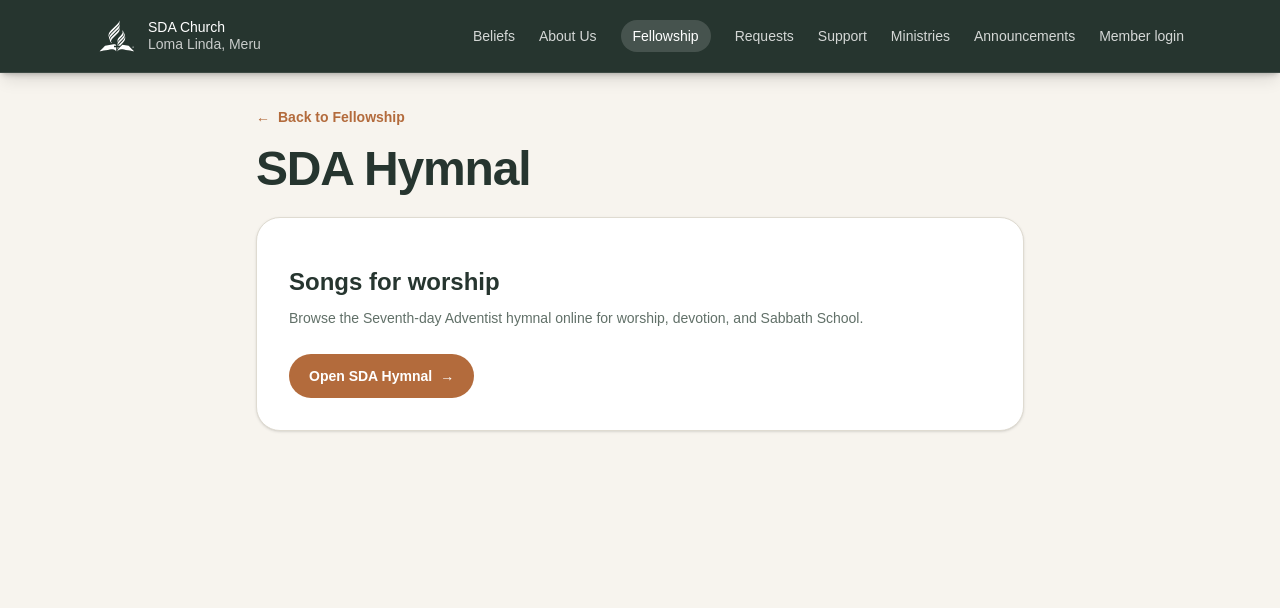
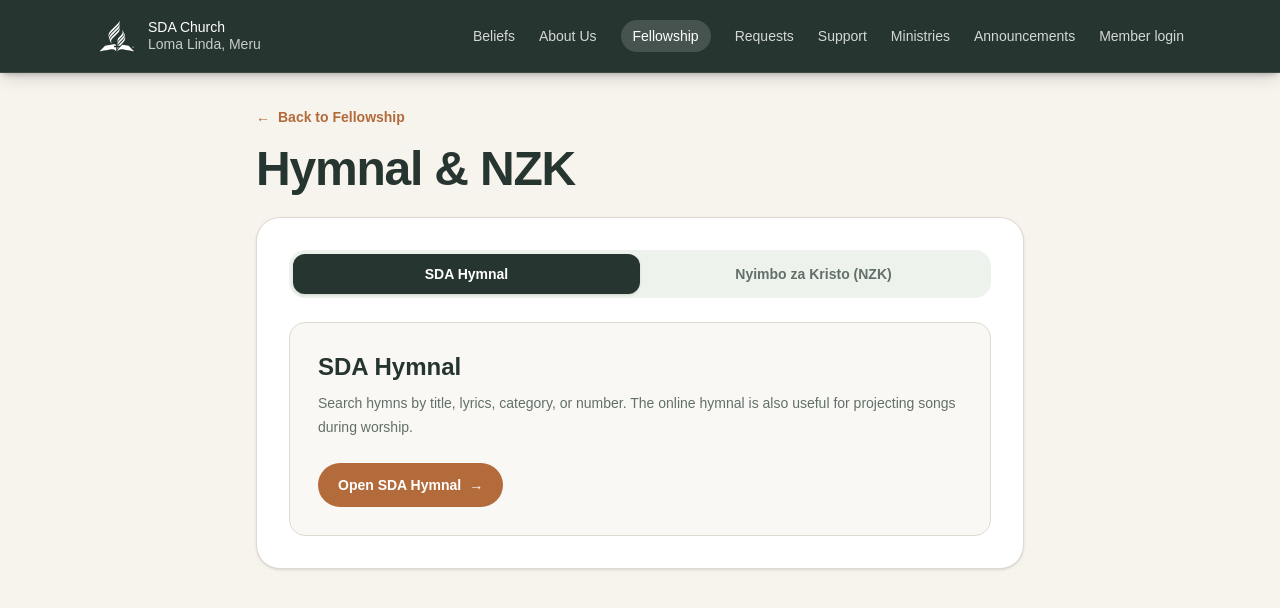
Before and after one commit to MwendaCipi/lomalinda, a Next.js app in the folder frontend/: page /share/hymnal in a window 1280 px wide. Shown: the top 608 px of the page. Built offline with nearby package versions, Linux system fonts and the light colour scheme; no server answers.

Commit message:
Add hymnal and Nyimbo za Kristo links

```diff
--- a/frontend/src/app/share/hymnal/page.tsx
+++ b/frontend/src/app/share/hymnal/page.tsx
@@ -1,20 +1,56 @@
+"use client";
+
 import Link from "next/link";
+import { useState } from "react";
 import { fellowshipResources } from "@/config/fellowship-resources";
 
+type HymnalTab = "hymnal" | "nzk";
+
+const hymnals = {
+  hymnal: {
+    label: "SDA Hymnal",
+    title: "SDA Hymnal",
+    text: "Search hymns by title, lyrics, category, or number. The online hymnal is also useful for projecting songs during worship.",
+    href: fellowshipResources.hymnal,
+    button: "Open SDA Hymnal",
+  },
+  nzk: {
+    label: "Nyimbo za Kristo (NZK)",
+    title: "Nyimbo za Kristo",
+    text: "Browse the Swahili hymn collection for worship, Sabbath School, and personal devotion.",
+    href: fellowshipResources.nzk,
+    button: "Open Nyimbo za Kristo",
+  },
+};
+
 export default function HymnalPage() {
+  const [tab, setTab] = useState<HymnalTab>("hymnal");
+  const hymnal = hymnals[tab];
+
   return (
     <main className="min-h-screen bg-[#f7f4ee] px-6 pb-10 pt-6 text-[#26352f] sm:py-8 lg:px-8">
       <div className="mx-auto max-w-3xl">
         <Link href="/share" className="inline-flex items-center gap-2 text-sm font-semibold text-[#b36b3c] transition hover:text-[#96552e]">
           <span>&larr;</span><span>Back to Fellowship</span>
         </Link>
-        <h1 className="mt-4 text-3xl font-semibold tracking-tight sm:text-5xl">SDA Hymnal</h1>
-        <section className="mt-6 rounded-3xl border border-[#dfdbd1] bg-white p-6 shadow-sm sm:p-8">
-          <h2 className="mt-4 text-2xl font-semibold">Songs for worship</h2>
-          <p className="mt-2 text-sm leading-6 text-[#617068]">Browse the Seventh-day Adventist hymnal online for worship, devotion, and Sabbath School.</p>
-          <a href={fellowshipResources.hymnal} target="_blank" rel="noreferrer" className="mt-6 inline-flex items-center gap-2 rounded-full bg-[#b36b3c] px-5 py-3 text-sm font-semibold text-white transition hover:bg-[#96552e]">
-            Open SDA Hymnal <span>&rarr;</span>
-          </a>
+        <h1 className="mt-4 text-3xl font-semibold tracking-tight sm:text-5xl">Hymnal &amp; NZK</h1>
+
+        <section className="mt-6 rounded-3xl border border-[#dfdbd1] bg-white p-5 shadow-sm sm:p-8">
+          <div className="flex rounded-2xl bg-[#eef2ed] p-1">
+            {(Object.keys(hymnals) as HymnalTab[]).map((item) => (
+              <button key={item} type="button" onClick={() => setTab(item)} className={`flex-1 rounded-xl px-3 py-2.5 text-sm font-semibold transition ${tab === item ? "bg-[#26352f] text-white shadow-sm" : "text-[#617068] hover:text-[#26352f]"}`}>
+                {hymnals[item].label}
+              </button>
+            ))}
+          </div>
+
+          <div className="mt-6 rounded-2xl border border-[#dfdbd1] bg-[#f7f4ee]/60 p-5 sm:p-7">
+            <h2 className="text-2xl font-semibold">{hymnal.title}</h2>
+            <p className="mt-2 text-sm leading-6 text-[#617068]">{hymnal.text}</p>
+            <a href={hymnal.href} target="_blank" rel="noreferrer" className="mt-6 inline-flex items-center gap-2 rounded-full bg-[#b36b3c] px-5 py-3 text-sm font-semibold text-white transition hover:bg-[#96552e]">
+              {hymnal.button} <span>&rarr;</span>
+            </a>
+          </div>
         </section>
       </div>
     </main>
--- a/frontend/src/app/share/page.tsx
+++ b/frontend/src/app/share/page.tsx
@@ -22,7 +22,7 @@
   },
   {
     href: "/share/hymnal",
-    title: "SDA Hymnal",
+    title: "Hymnal & NZK",
     text: "Find hymns and worship songs for personal and church devotion.",
   },
   {
--- a/frontend/src/config/fellowship-resources.ts
+++ b/frontend/src/config/fellowship-resources.ts
@@ -1,5 +1,6 @@
 export const fellowshipResources = {
   bible: "https://www.biblesearch.me/Bible",
   egw: "https://egwwritings.org/allCollection/en",
-  hymnal: "https://www.sdahymnal.org/",
+  hymnal: "https://sdahymnals.com/Hymnal/",
+  nzk: "https://www.nyimbozakristo.com/",
 } as const;
```
